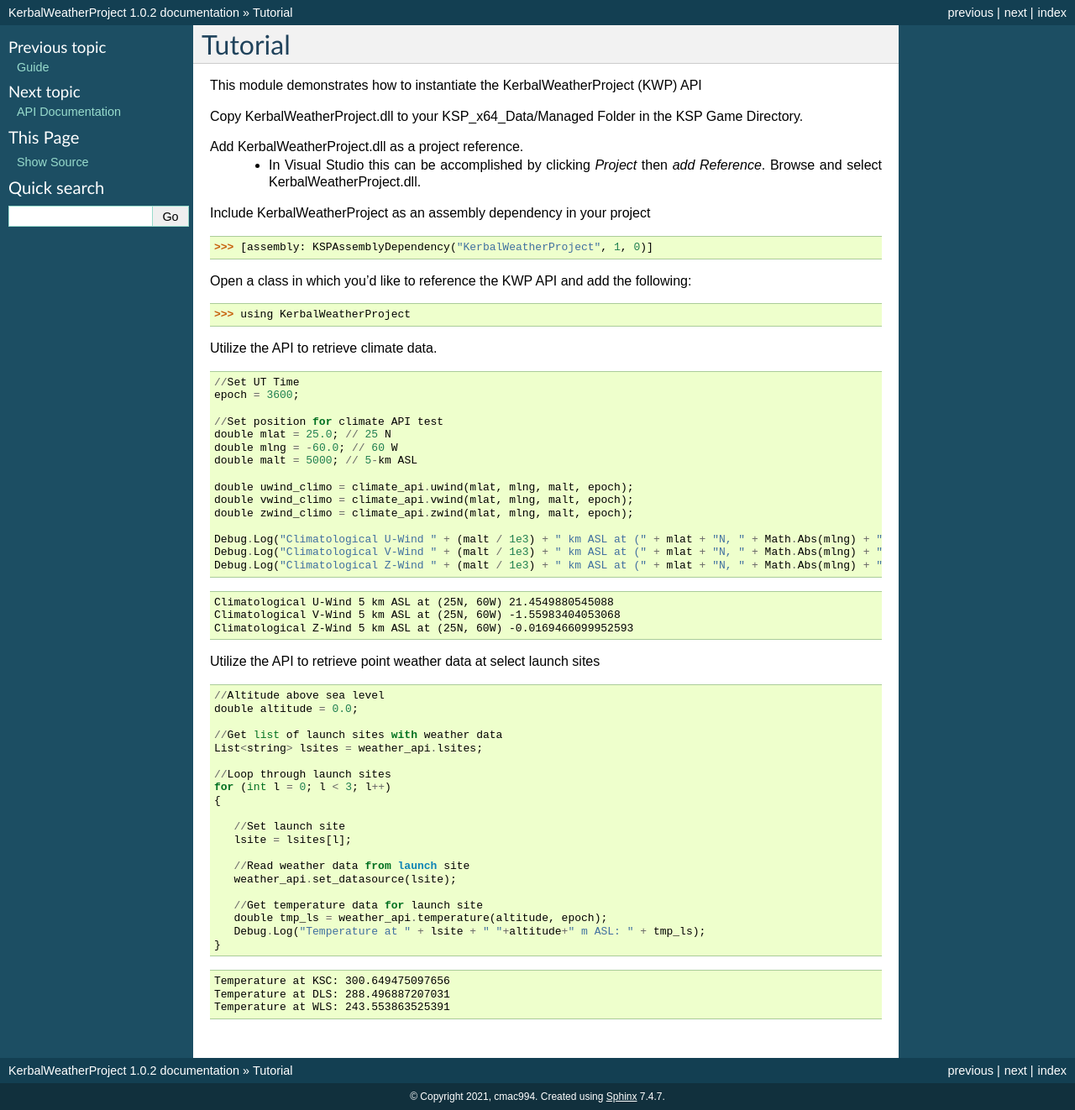
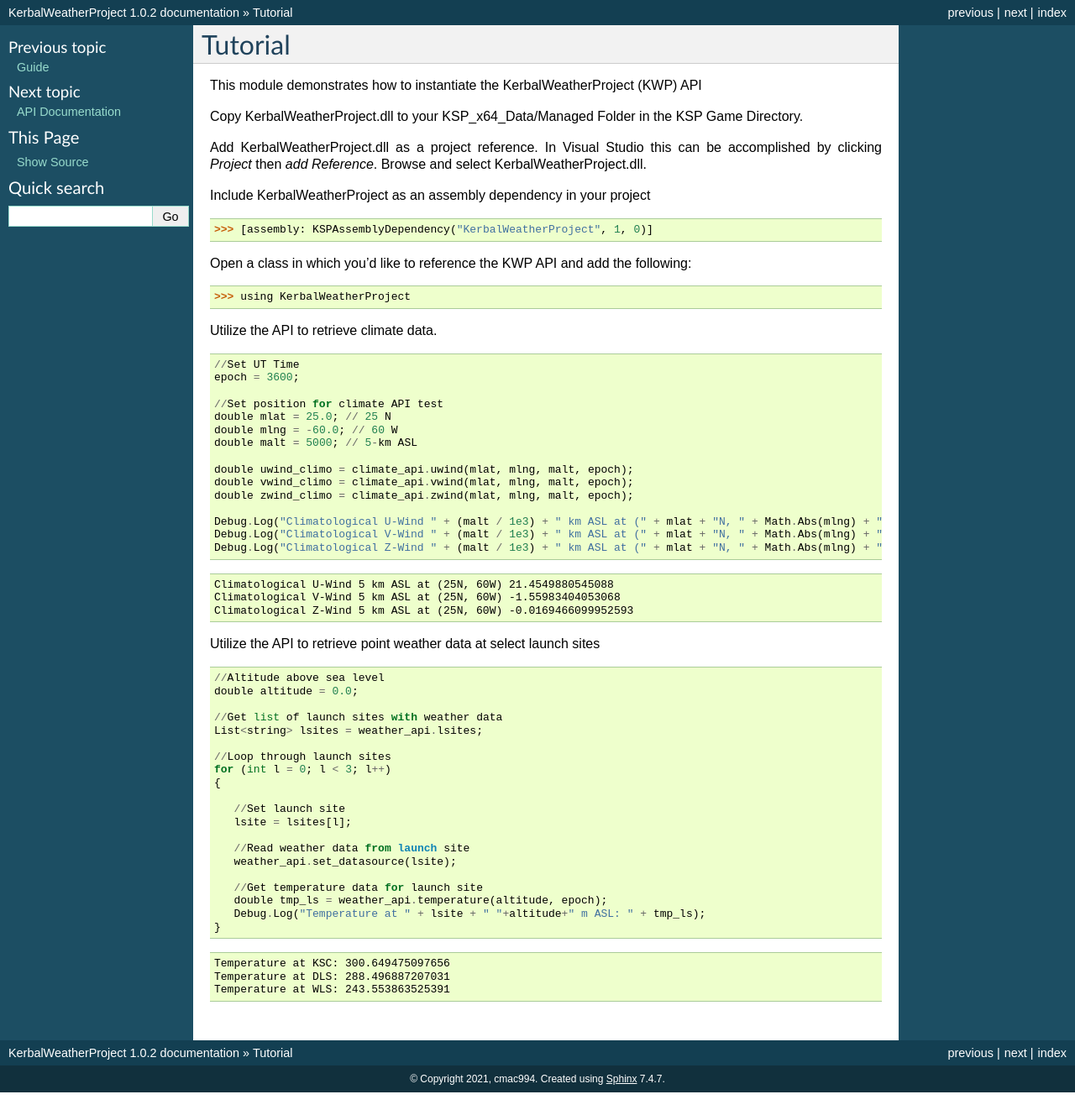
Before and after one commit to cmac994/KerbalWeatherProject, a Sphinx documentation site: the page built from docs/tutorial.rst, in a window 1280 px wide. Shown: the whole page at 84% size. Built offline with Sphinx 7.4.7, drawn with Linux system fonts in a browser that asks for light colours; after the commit the page ends 1301 px from its top, so only the background shows below that.

```diff
--- a/docs/tutorial.rst
+++ b/docs/tutorial.rst
@@ -5,8 +5,7 @@ This module demonstrates how to instantiate the KerbalWeatherProject (KWP) API
 
 Copy KerbalWeatherProject.dll to your KSP_x64_Data/Managed Folder in the KSP Game Directory.
 
-Add KerbalWeatherProject.dll as a project reference.
-   - In Visual Studio this can be accomplished by clicking `Project` then `add Reference`. Browse and select KerbalWeatherProject.dll.
+Add KerbalWeatherProject.dll as a project reference. In Visual Studio this can be accomplished by clicking `Project` then `add Reference`. Browse and select KerbalWeatherProject.dll.
 
 Include KerbalWeatherProject as an assembly dependency in your project
 
```
